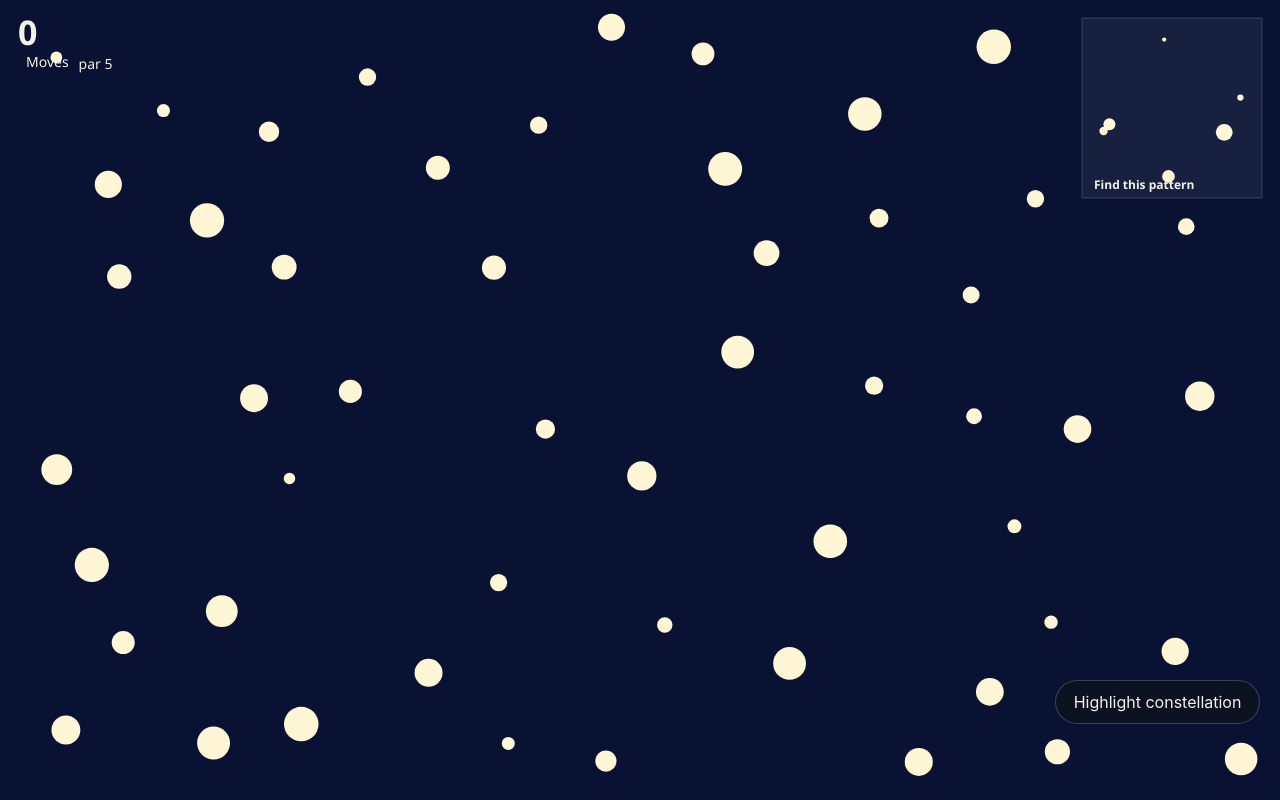
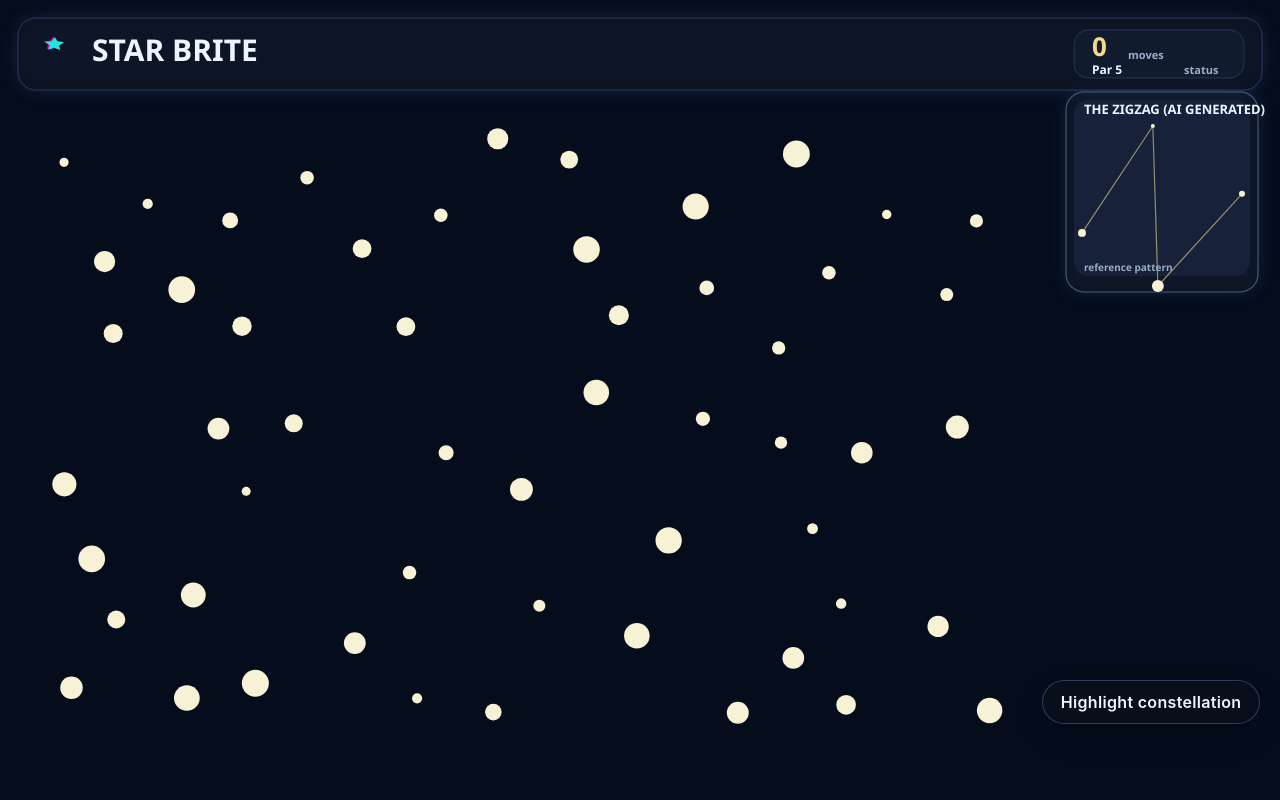
Before and after one commit to barnettcp/star-brite, a website built with Vite: page index.html in a window 1280 px wide. Built offline with nearby package versions, Linux system fonts and the light colour scheme.

Commit message:
UI shell polish and add pattern card shell

```diff
--- a/src/style.css
+++ b/src/style.css
@@ -1,7 +1,7 @@
 :root {
   color-scheme: dark;
   font-family: Inter, 'Segoe UI', sans-serif;
-  background: #020b1a;
+  background: radial-gradient(circle at top, #102544 0%, #050d1c 46%, #020813 100%);
   color: #edf6ff;
 }
 
@@ -15,7 +15,7 @@ body,
   margin: 0;
   width: 100%;
   height: 100%;
-  background: #020b1a;
+  background: radial-gradient(circle at top, #102544 0%, #050d1c 46%, #020813 100%);
 }
 
 body {
@@ -27,13 +27,14 @@ body {
   display: block;
   width: 100%;
   height: 100%;
+  background: radial-gradient(circle at top, #102544 0%, #050d1c 46%, #020813 100%);
 }
 
 #starbrite-canvas {
   display: block;
   width: 100vw;
   height: 100vh;
-  background: #020b1a;
+  background: radial-gradient(circle at top, #102544 0%, #050d1c 46%, #020813 100%);
   touch-action: none;
 }
 
@@ -42,12 +43,16 @@ body {
   position: absolute;
   z-index: 3;
   padding: 0.7rem 1.1rem;
-  border: 1px solid rgba(255, 255, 255, 0.2);
+  border: 1px solid rgba(157, 181, 255, 0.28);
   border-radius: 999px;
-  background: rgba(12, 18, 30, 0.78);
-  color: #f4f1e6;
+  background: rgba(10, 16, 28, 0.8);
+  color: #edf5ff;
   font: inherit;
+  font-weight: 600;
+  letter-spacing: 0.02em;
   cursor: pointer;
+  box-shadow: 0 12px 28px rgba(0, 0, 0, 0.2);
+  backdrop-filter: blur(4px);
 }
 
 #starbrite-new-sky {
--- a/src/ui/main.ts
+++ b/src/ui/main.ts
@@ -123,7 +123,7 @@ function renderFrame(): void {
   const transform = getWorldTransform(state.sky, width, height);
   renderSky(ctx, state, transform, width, height, highlightConstellation);
   renderCard(ctx, state, width, height);
-  renderHud(ctx, state, width);
+  renderHud(ctx, state, width, height);
   renderOverlay(ctx, state, width, height);
 
   updateConstellationToggle();
--- a/src/ui/renderCard.ts
+++ b/src/ui/renderCard.ts
@@ -1,9 +1,30 @@
-// Render the canonical reference card for the target constellation.
+// Render the target pattern card with a board-game framing.
 
 import { config } from '../core/config';
 import type { GameState } from '../core/types';
 import { theme } from './theme';
 import { getCardBox } from './transform';
+
+function roundedRect(
+  ctx: CanvasRenderingContext2D,
+  x: number,
+  y: number,
+  width: number,
+  height: number,
+  radius: number,
+): void {
+  ctx.beginPath();
+  ctx.moveTo(x + radius, y);
+  ctx.lineTo(x + width - radius, y);
+  ctx.arcTo(x + width, y, x + width, y + radius, radius);
+  ctx.lineTo(x + width, y + height - radius);
+  ctx.arcTo(x + width, y + height, x + width - radius, y + height, radius);
+  ctx.lineTo(x + radius, y + height);
+  ctx.arcTo(x, y + height, x, y + height - radius, radius);
+  ctx.lineTo(x, y + radius);
+  ctx.arcTo(x, y, x + radius, y, radius);
+  ctx.closePath();
+}
 
 export function renderCard(
   ctx: CanvasRenderingContext2D,
@@ -17,39 +38,75 @@ export function renderCard(
   }
 
   const box = getCardBox(viewportWidth, viewportHeight);
-  const margin = box.size * 0.12;
+  const margin = 16;
+  const innerWidth = box.size - margin * 2;
   const minX = Math.min(...memberStars.map((star) => star.x));
   const maxX = Math.max(...memberStars.map((star) => star.x));
   const minY = Math.min(...memberStars.map((star) => star.y));
   const maxY = Math.max(...memberStars.map((star) => star.y));
   const width = maxX - minX || 1;
   const height = maxY - minY || 1;
-  const scale = Math.min((box.size - margin * 2) / width, (box.size - margin * 2) / height);
+  const scale = Math.min((innerWidth - 16) / width, (innerWidth - 16) / height);
 
   ctx.save();
+  ctx.shadowColor = 'rgba(110, 156, 255, 0.16)';
+  ctx.shadowBlur = 18;
+  roundedRect(ctx, box.x, box.y, box.size, box.size + 8, 18);
   ctx.fillStyle = theme.cardBackground;
+  ctx.fill();
+  ctx.shadowBlur = 0;
   ctx.strokeStyle = theme.cardBorder;
-  ctx.lineWidth = 1;
-  ctx.fillRect(box.x, box.y, box.size, box.size);
-  ctx.strokeRect(box.x, box.y, box.size, box.size);
+  ctx.lineWidth = 1.1;
+  ctx.stroke();
 
-  ctx.fillStyle = theme.hudText;
-  ctx.font = `600 12px ${theme.fontFamily}`;
+  ctx.fillStyle = 'rgba(132, 167, 255, 0.08)';
+  roundedRect(ctx, box.x + 8, box.y + 8, box.size - 16, box.size - 16, 14);
+  ctx.fill();
+
+  ctx.fillStyle = theme.cardTitle;
   ctx.textAlign = 'left';
   ctx.textBaseline = 'middle';
-  ctx.fillText('Find this pattern', box.x + 12, box.y + box.size - 12);
+  ctx.font = `700 13px ${theme.fontFamily}`;
+  ctx.fillText((state.sky.target.name || 'Pattern').toUpperCase(), box.x + 18, box.y + 18);
+
+  const patternX = box.x + margin;
+  const patternY = box.y + 34;
+  const patternSize = innerWidth;
+
+  for (const [first, second] of state.sky.target.edges) {
+    const firstStar = memberStars.find((star) => star.id === first);
+    const secondStar = memberStars.find((star) => star.id === second);
+    if (!firstStar || !secondStar) {
+      continue;
+    }
+
+    const startX = patternX + ((firstStar.x - minX) / width) * patternSize;
+    const startY = patternY + ((firstStar.y - minY) / height) * patternSize;
+    const endX = patternX + ((secondStar.x - minX) / width) * patternSize;
+    const endY = patternY + ((secondStar.y - minY) / height) * patternSize;
+
+    ctx.beginPath();
+    ctx.moveTo(startX, startY);
+    ctx.lineTo(endX, endY);
+    ctx.strokeStyle = 'rgba(235, 217, 141, 0.6)';
+    ctx.lineWidth = 1.2;
+    ctx.stroke();
+  }
 
   for (const star of memberStars) {
-    const relativeX = (star.x - minX) / width;
-    const relativeY = (star.y - minY) / height;
-    const x = box.x + margin + relativeX * (box.size - margin * 2);
-    const y = box.y + margin + relativeY * (box.size - margin * 2);
-    const radius = Math.max(config.stars.minDrawnRadiusPx, star.radius * scale);
+    const x = patternX + ((star.x - minX) / width) * patternSize;
+    const y = patternY + ((star.y - minY) / height) * patternSize;
+    const radius = Math.max(config.stars.minDrawnRadiusPx, star.radius * scale * 0.9);
 
     ctx.beginPath();
     ctx.arc(x, y, radius, 0, Math.PI * 2);
     ctx.fillStyle = theme.starIdle;
     ctx.fill();
   }
+
+  ctx.fillStyle = theme.hudMuted;
+  ctx.font = `600 10px ${theme.fontFamily}`;
+  ctx.textAlign = 'left';
+  ctx.fillText('reference pattern', box.x + 18, box.y + box.size - 16);
   ctx.restore();
 }
--- a/src/ui/renderHud.ts
+++ b/src/ui/renderHud.ts
@@ -1,29 +1,105 @@
-// Render the HUD score and par labels.
+// Render the top HUD strip and compact score panel.
 
 import type { GameState } from '../core/types';
 import { theme } from './theme';
+
+const logoImage = typeof Image !== 'undefined' ? new Image() : null;
+if (logoImage) {
+  logoImage.src = '/assets/logo.svg';
+}
+
+function roundedRect(
+  ctx: CanvasRenderingContext2D,
+  x: number,
+  y: number,
+  width: number,
+  height: number,
+  radius: number,
+): void {
+  ctx.beginPath();
+  ctx.moveTo(x + radius, y);
+  ctx.lineTo(x + width - radius, y);
+  ctx.arcTo(x + width, y, x + width, y + radius, radius);
+  ctx.lineTo(x + width, y + height - radius);
+  ctx.arcTo(x + width, y + height, x + width - radius, y + height, radius);
+  ctx.lineTo(x + radius, y + height);
+  ctx.arcTo(x, y + height, x, y + height - radius, radius);
+  ctx.lineTo(x, y + radius);
+  ctx.arcTo(x, y, x + radius, y, radius);
+  ctx.closePath();
+}
 
 export function renderHud(
   ctx: CanvasRenderingContext2D,
   state: GameState,
   viewportWidth: number,
+  _viewportHeight: number,
 ): void {
-  const left = 18;
-  const top = 18;
-  const scoreText = `${state.moves}`;
-  const parText = `par ${Math.max(5, Math.ceil(state.sky.target.starIds.length / 2))}`;
+  const barX = 18;
+  const barY = 18;
+  const barWidth = Math.max(viewportWidth - 36, 240);
+  const barHeight = 72;
+  const scoreWidth = 170;
+  const scoreX = Math.max(barX + barWidth - scoreWidth - 18, 0);
+  const parText = `Par ${Math.max(5, Math.ceil(state.sky.target.starIds.length / 2))}`;
 
   ctx.save();
+  ctx.shadowColor = 'rgba(110, 156, 255, 0.18)';
+  ctx.shadowBlur = 18;
+  roundedRect(ctx, barX, barY, barWidth, barHeight, 18);
+  ctx.fillStyle = theme.panelBackground;
+  ctx.fill();
+  ctx.shadowBlur = 0;
+  ctx.strokeStyle = theme.panelBorder;
+  ctx.lineWidth = 1;
+  ctx.stroke();
+
+  const logoX = barX + 20;
+  const logoY = barY + 14;
+  const logoSize = 38;
+  if (logoImage && logoImage.complete) {
+    ctx.drawImage(logoImage, logoX, logoY, logoSize, logoSize);
+  } else {
+    ctx.fillStyle = theme.accentGold;
+    roundedRect(ctx, logoX, logoY, logoSize, logoSize, 12);
+    ctx.fill();
+    ctx.fillStyle = '#0b1220';
+    ctx.font = `700 18px ${theme.fontFamily}`;
+    ctx.textAlign = 'center';
+    ctx.textBaseline = 'middle';
+    ctx.fillText('S', logoX + logoSize / 2, logoY + logoSize / 2 + 1);
+  }
+
   ctx.textAlign = 'left';
-  ctx.textBaseline = 'top';
+  ctx.textBaseline = 'middle';
+  ctx.font = `700 30px ${theme.fontFamily}`;
   ctx.fillStyle = theme.hudText;
-  ctx.font = `600 34px ${theme.fontFamily}`;
-  ctx.fillText(scoreText, left, top);
+  ctx.fillText('STAR BRITE', logoX + logoSize + 16, barY + barHeight / 2 - 2);
 
-  ctx.font = `500 14px ${theme.fontFamily}`;
-  const movesWidth = ctx.measureText('Moves').width;
-  ctx.fillText('Moves', left + 8, top + 38);
-  const parX = Math.min(left + movesWidth + 18, viewportWidth * 0.35);
-  ctx.fillText(parText, parX, top + 40);
+  roundedRect(ctx, scoreX, barY + 12, scoreWidth, barHeight - 24, 14);
+  ctx.fillStyle = 'rgba(18, 28, 47, 0.9)';
+  ctx.fill();
+  ctx.strokeStyle = 'rgba(146, 180, 255, 0.18)';
+  ctx.stroke();
+
+  const scoreText = `${state.moves}`;
+  ctx.font = `700 26px ${theme.fontFamily}`;
+  ctx.fillStyle = theme.accentGold;
+  ctx.fillText(scoreText, scoreX + 18, barY + 31);
+
+  const scoreLabelX = scoreX + 54;
+  const scoreLabelY = barY + 32;
+  ctx.font = `600 11px ${theme.fontFamily}`;
+  ctx.fillStyle = theme.hudMuted;
+  ctx.fillText('moves', scoreLabelX, scoreLabelY + 6);
+
+  ctx.font = `600 12px ${theme.fontFamily}`;
+  ctx.fillStyle = theme.hudText;
+  ctx.fillText(parText, scoreX + 18, barY + 53);
+
+  ctx.font = `600 11px ${theme.fontFamily}`;
+  ctx.fillStyle = theme.hudMuted;
+  ctx.fillText('status', scoreX + 110, barY + 53);
+
   ctx.restore();
 }
--- a/src/ui/theme.ts
+++ b/src/ui/theme.ts
@@ -1,17 +1,25 @@
 // UI theme tokens used by the canvas renderer.
 
 export const theme = {
-  background: '#0a1233',
-  starIdle: '#fff6d6',
-  starFound: '#ffd60a',
-  starRuledOut: '#a7a69c',
+  background: '#050d1c',
+  backgroundGlow: '#10223f',
+  starIdle: '#f7f1d5',
+  starFound: '#f7c948',
+  starRuledOut: '#838aa0',
   starDebug: '#ff5f57',
-  starSelectedRing: '#ffffff',
-  lineColor: '#ffd60a',
-  lineOpacity: 0.35,
-  hudText: '#f4f1e6',
-  cardBackground: 'rgba(255,255,255,0.06)',
-  cardBorder: 'rgba(255,255,255,0.18)',
+  starSelectedRing: '#fefefe',
+  lineColor: '#ebd98d',
+  lineOpacity: 0.45,
+  hudText: '#edf5ff',
+  hudMuted: '#9cadc9',
+  panelBackground: 'rgba(13, 20, 34, 0.84)',
+  panelBorder: 'rgba(158, 185, 255, 0.22)',
+  panelGlow: 'rgba(110, 156, 255, 0.18)',
+  accentGold: '#f8d98a',
+  accentBlue: '#87aefc',
+  cardBackground: 'rgba(14, 22, 38, 0.9)',
+  cardBorder: 'rgba(175, 204, 255, 0.38)',
+  cardTitle: '#edf5ff',
   overlayScrim: 'rgba(0,0,0,0.55)',
   fontFamily: 'Segoe UI, sans-serif',
 };
--- a/src/ui/transform.ts
+++ b/src/ui/transform.ts
@@ -9,11 +9,18 @@ export interface ScreenTransform {
 }
 
 export function getWorldTransform(sky: SkyModel, viewportWidth: number, viewportHeight: number): ScreenTransform {
-  const scale = Math.min(viewportWidth / sky.widthUnits, viewportHeight / sky.heightUnits);
+  const reservedTop = 84;
+  const reservedBottom = 24;
+  const reservedLeft = 20;
+  const reservedRight = Math.min(Math.max(viewportWidth * 0.24, 180), 260);
+  const usableWidth = Math.max(viewportWidth - reservedLeft - reservedRight, viewportWidth * 0.62);
+  const usableHeight = Math.max(viewportHeight - reservedTop - reservedBottom, viewportHeight * 0.68);
+  const scale = Math.min(usableWidth / sky.widthUnits, usableHeight / sky.heightUnits);
+
   return {
     scale,
-    offsetX: (viewportWidth - sky.widthUnits * scale) / 2,
-    offsetY: (viewportHeight - sky.heightUnits * scale) / 2,
+    offsetX: reservedLeft + (usableWidth - sky.widthUnits * scale) / 2,
+    offsetY: reservedTop + (usableHeight - sky.heightUnits * scale) / 2,
   };
 }
 
@@ -22,11 +29,11 @@ export function worldToScreen(x: number, y: number, transform: ScreenTransform):
 }
 
 export function getCardBox(viewportWidth: number, viewportHeight: number): { x: number; y: number; size: number } {
-  const side = Math.min(viewportWidth, viewportHeight) * 0.28;
-  const size = Math.min(Math.max(side, 120), 180);
+  const side = Math.min(viewportWidth, viewportHeight) * 0.24;
+  const size = Math.min(Math.max(side, 150), 210);
   return {
-    x: viewportWidth - size - 18,
-    y: 18,
+    x: Math.max(18, viewportWidth - size - 22),
+    y: 92,
     size,
   };
 }
```
